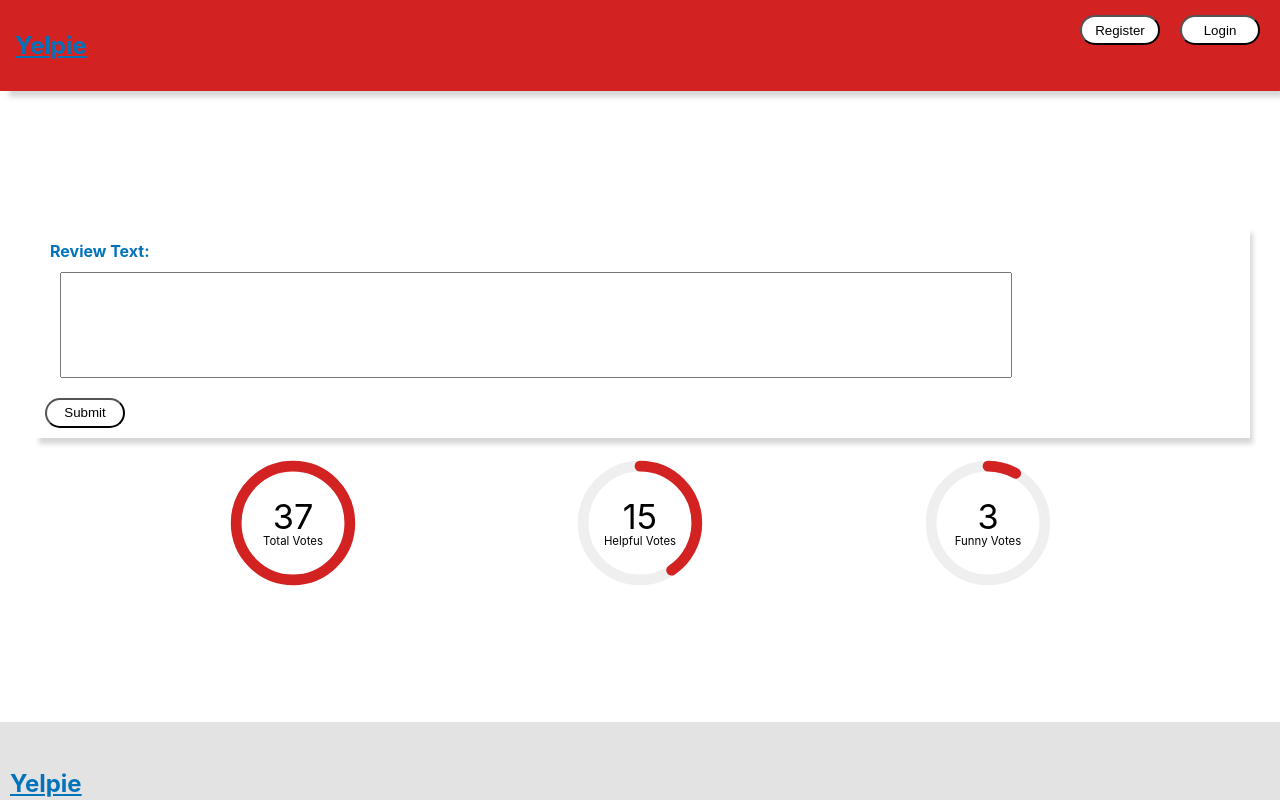
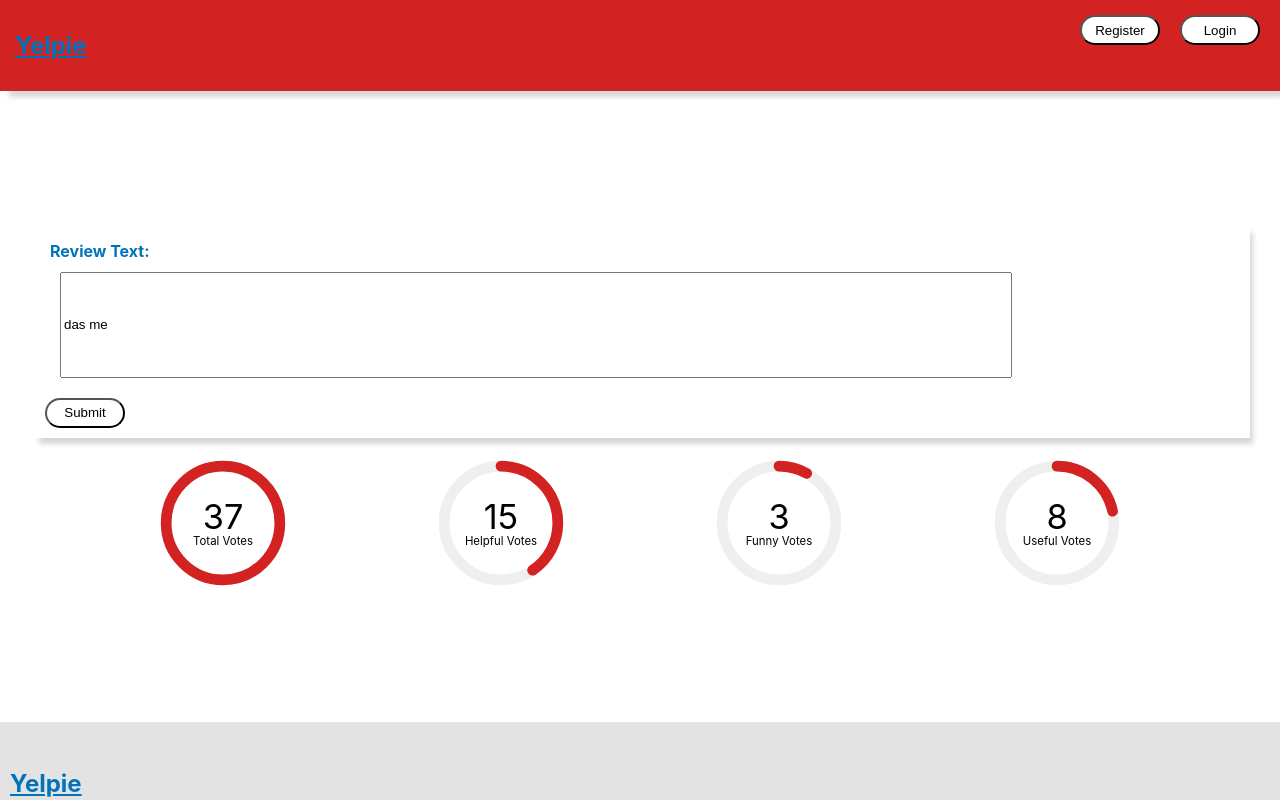
Before and after one commit to Lambda-School-Labs/yelp-dataset-challenge-1-fe, a React (Create React App) app in the folder yelpfe/: page /dashboard in a window 1280 px wide. Shown: the top 800 px of the page. Built offline with nearby package versions, Linux system fonts and the light colour scheme; sample sign-in values are in the browser's storage.

Commit message:
fixed the state system

```diff
--- a/yelpfe/package.json
+++ b/yelpfe/package.json
@@ -7,6 +7,7 @@
     "@testing-library/react": "^9.4.0",
     "@testing-library/user-event": "^7.1.2",
     "axios": "^0.19.0",
+    "cors": "^2.8.5",
     "moment": "^2.24.0",
     "prop-types": "^15.7.2",
     "react": "^16.12.0",
--- a/yelpfe/src/components/form/Form.js
+++ b/yelpfe/src/components/form/Form.js
@@ -1,6 +1,7 @@
 import React from 'react';
 import './form.css';
 function Form(props){
+  console.log("form props are", props.projects)
     return (
       <>
           <div className="form-wrapper">
@@ -11,10 +12,10 @@ function Form(props){
                   <input
                     className="input-text"
                     type="text"
-                    id="project"
-                    name={props.project}
+                    id="review"
+                    name={props.projects.review}
                     onChange={props.changeHandler}
-                    defaultValue={props.project}
+                    defaultValue={props.projects.review}
                     // disabled={props.disabled}
                   />
                   <i aria-hidden="true" className="briefcase icon" />
--- a/yelpfe/src/components/prediction/prediction.js
+++ b/yelpfe/src/components/prediction/prediction.js
@@ -3,24 +3,31 @@ import Svg from "../svg/svg"
 import "./prediction.css"
 
 function Prediction(props) {
+
     return (
         <>
-        {console.log("Prediction props check",props.data)}
+        {/* {console.log("Prediction props check",props.data)} */}
+
         <div className="predictions">
             <Svg
             value='Total Votes'
-            data={props.data.Totalvotes}
-            total={props.data.Totalvotes}
+            data={props.data.Total}
+            total={props.data.Total}
             />
             <Svg
             value='Helpful Votes'
-            data={props.data.Helpfulvotes}
-            total={props.data.Totalvotes}
+            data={props.data.Helpful}
+            total={props.data.Total}
             />
             <Svg
             value='Funny Votes'
-            data={props.data.Funnyvotes}
-            total={props.data.Totalvotes}
+            data={props.data.Funny}
+            total={props.data.Total}
+            />
+            <Svg
+            value='Useful Votes'
+            data={props.data.Useful}
+            total={props.data.Total}
             />
         </div>
         </>
--- a/yelpfe/src/pages/Dashboard.js
+++ b/yelpfe/src/pages/Dashboard.js
@@ -13,49 +13,52 @@ class Dashboard extends Component {
         super(props);
         this.state = {
           disabled: false,
-          project: [],
-          prediction: {
-            Totalvotes: 37,
-            Helpfulvotes: 15,
-            Funnyvotes: 3}
+          project:[],
+          review: 'das me',
+          Total: 37,
+          Helpful: 15,
+          Funny: 3,
+          Useful: 8
         };
       }
 
       componentDidMount() {
-        this.setState({ project: this.state.project });
+        this.setState({ project: this.state.project.review });
       }
 
       updateProject = e => {
-        const prediction = this.state.prediction;
+        const prediction = this.state.project.reviews.prediction;
         const useremail = localStorage.getItem("email");
-        const newInfo = this.state.project;
+        const newInfo = this.state.project.review;
         e.preventDefault();
-        this.props.updateProjectInfo(useremail, newInfo, prediction);
-        this.setState({
-          disabled: true
-        });
+        // this.props.updateProjectInfo(useremail, newInfo, prediction);
+        // this.setState({
+        //   review: {
+        //     ...this.state.projects.reviews,
+        //     project: e.target.value
+        //   }
+        // });
       };
 
       changeHandler = e => {
+        console.log("NAME",[e.target.id],"Value",[e.target.value])
         this.setState({
-          project: {
-            ...this.state.project,
-            [e.target.name]: e.target.value
-          }
+            review: e.target.value
         });
+        console.log("STATE",this.state)
       };
 
     render(){
         return (
         <div className="dash">
             <Form
-                projects={this.state.project}
+                projects={this.state}
                 updateProject={this.updateProject}
                 changeHandler={this.changeHandler}
             />
-            {console.log("Current state being passed to svg", this.state.prediction)}
+            {/* {console.log("Current state right now", this.state)} */}
             <Prediction
-                data={this.state.prediction}
+                data={this.state}
             />
         </div>
     );}
--- a/yelpfe/src/store/constants.js
+++ b/yelpfe/src/store/constants.js
@@ -1,3 +1,3 @@
-// export const URL = 'https://localhost:5000';
-export const URL = 'https://yelp-ds-be.herokuapp.com';
+export const URL = 'http://localhost:5000';
+// export const URL = 'https://yelp-ds-be.herokuapp.com';
 export const user_id = localStorage.getItem('user_id');
```
Also changed, not shown: 1 other file (tests, documents, lock files or other folders).
